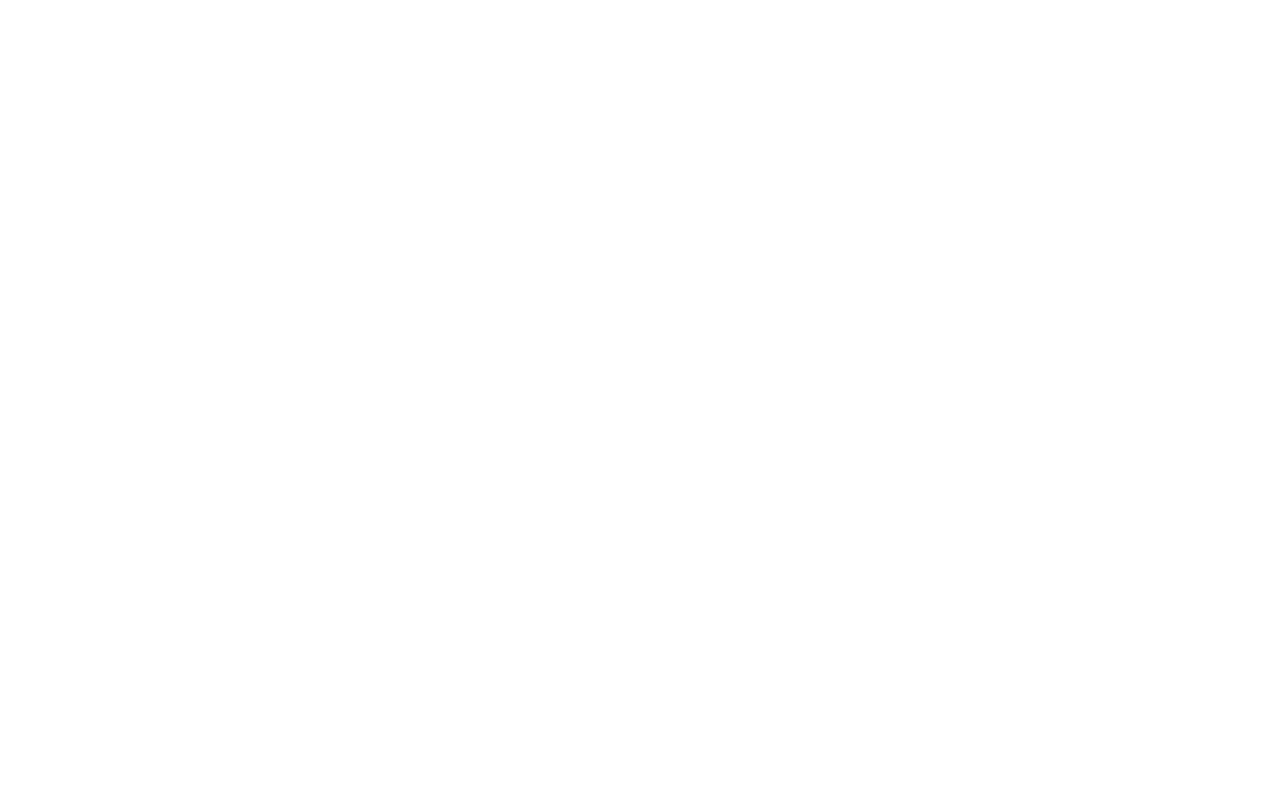
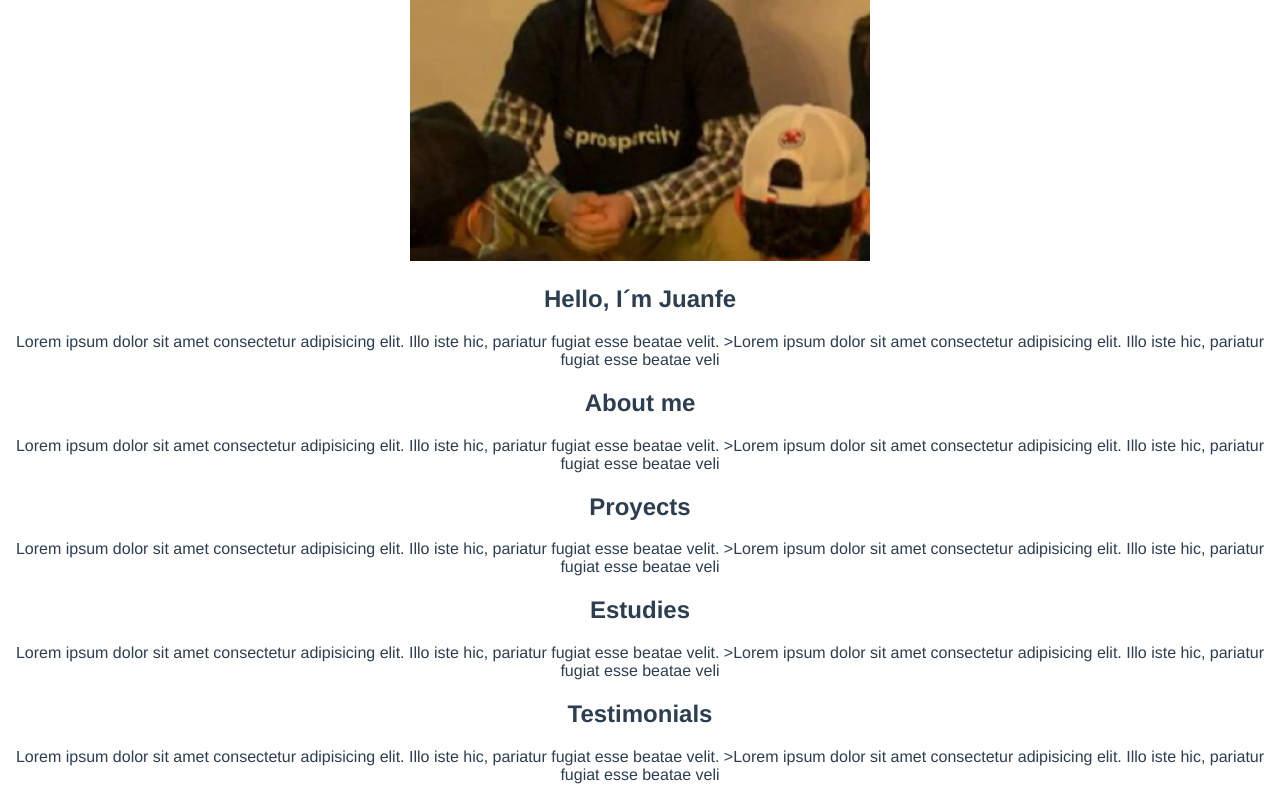
Before and after one commit to juanfetm/portafolio, a Vue app: page / in a window 1280 px wide. Shown: the part 267-1067 px from the top of the page. Before the commit the page ends 800 px from the top, so only its background shows below. Built offline with nearby package versions, Linux system fonts and the light colour scheme.

Commit message:
add content

```diff
--- a/src/views/HomeView.vue
+++ b/src/views/HomeView.vue
@@ -1,5 +1,51 @@
 <template>
-<h1>Vue</h1>
+<div class="container">
+<div class="I" >
+<img alt="Vue logo" class="perfil" src="../assets/logo.png">
+<section>
+  <h1>Hello, I´m Juanfe</h1>
+<p>Lorem ipsum dolor sit amet consectetur adipisicing elit.
+   Illo iste hic, pariatur fugiat esse beatae velit.
+   >Lorem ipsum dolor sit amet consectetur adipisicing elit.
+   Illo iste hic, pariatur fugiat esse beatae veli</p>
+</section>
+</div>
+<div class="A" >
+<section>
+  <h1>About me</h1>
+<p>Lorem ipsum dolor sit amet consectetur adipisicing elit.
+   Illo iste hic, pariatur fugiat esse beatae velit.
+   >Lorem ipsum dolor sit amet consectetur adipisicing elit.
+   Illo iste hic, pariatur fugiat esse beatae veli</p>
+</section>
+</div>
+<div class="P" >
+<section><h1>Proyects</h1>
+<p>Lorem ipsum dolor sit amet consectetur adipisicing elit.
+   Illo iste hic, pariatur fugiat esse beatae velit.
+   >Lorem ipsum dolor sit amet consectetur adipisicing elit.
+   Illo iste hic, pariatur fugiat esse beatae veli</p></section>
+</div>
+  <div class="E" >
+<section>
+  <h1>Estudies</h1>
+<p>Lorem ipsum dolor sit amet consectetur adipisicing elit.
+   Illo iste hic, pariatur fugiat esse beatae velit.
+   >Lorem ipsum dolor sit amet consectetur adipisicing elit.
+   Illo iste hic, pariatur fugiat esse beatae veli</p>
+</section>
+</div>
+
+  <div class="T" >
+    <section>
+<h1>Testimonials</h1>
+<p>Lorem ipsum dolor sit amet consectetur adipisicing elit.
+   Illo iste hic, pariatur fugiat esse beatae velit.
+   >Lorem ipsum dolor sit amet consectetur adipisicing elit.
+   Illo iste hic, pariatur fugiat esse beatae veli</p>
+    </section>
+</div>
+</div>
 </template>
 
 <script lang="ts">
```
